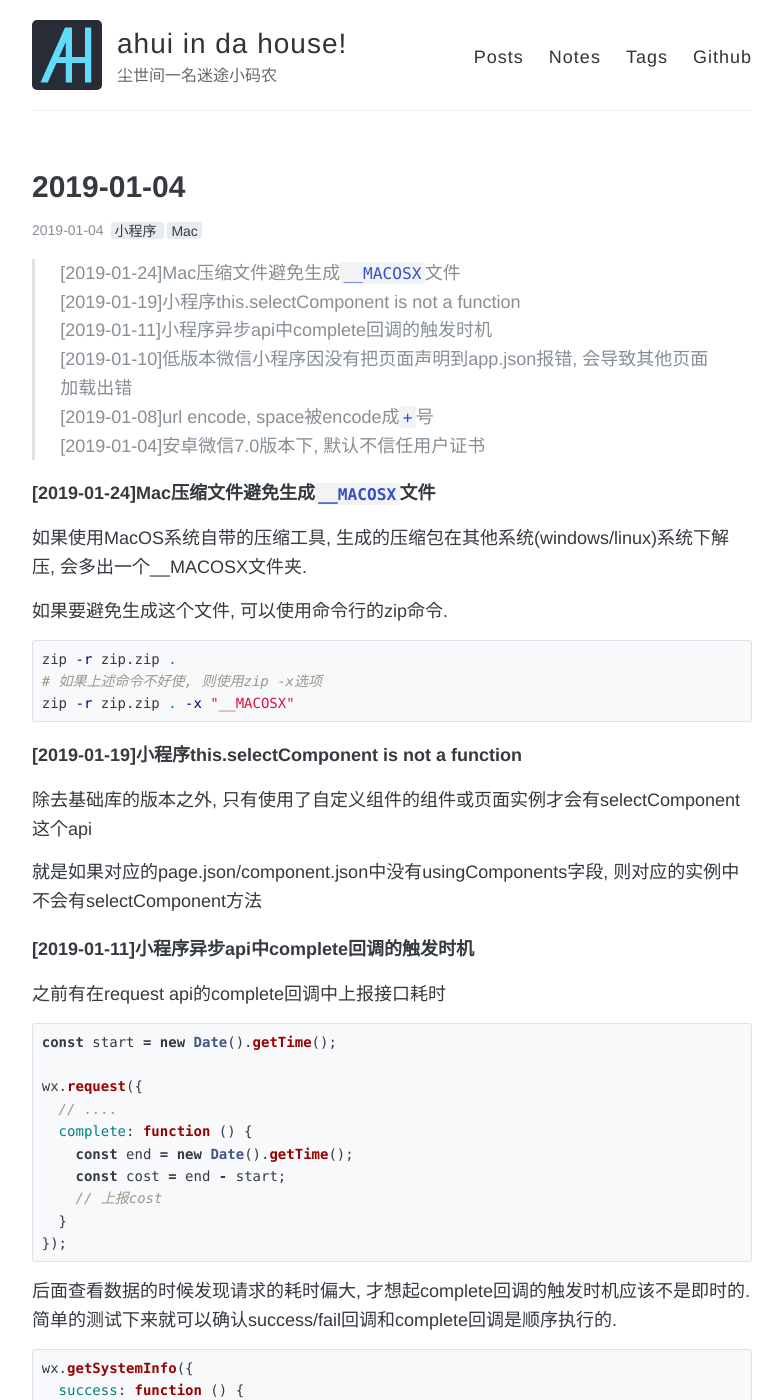
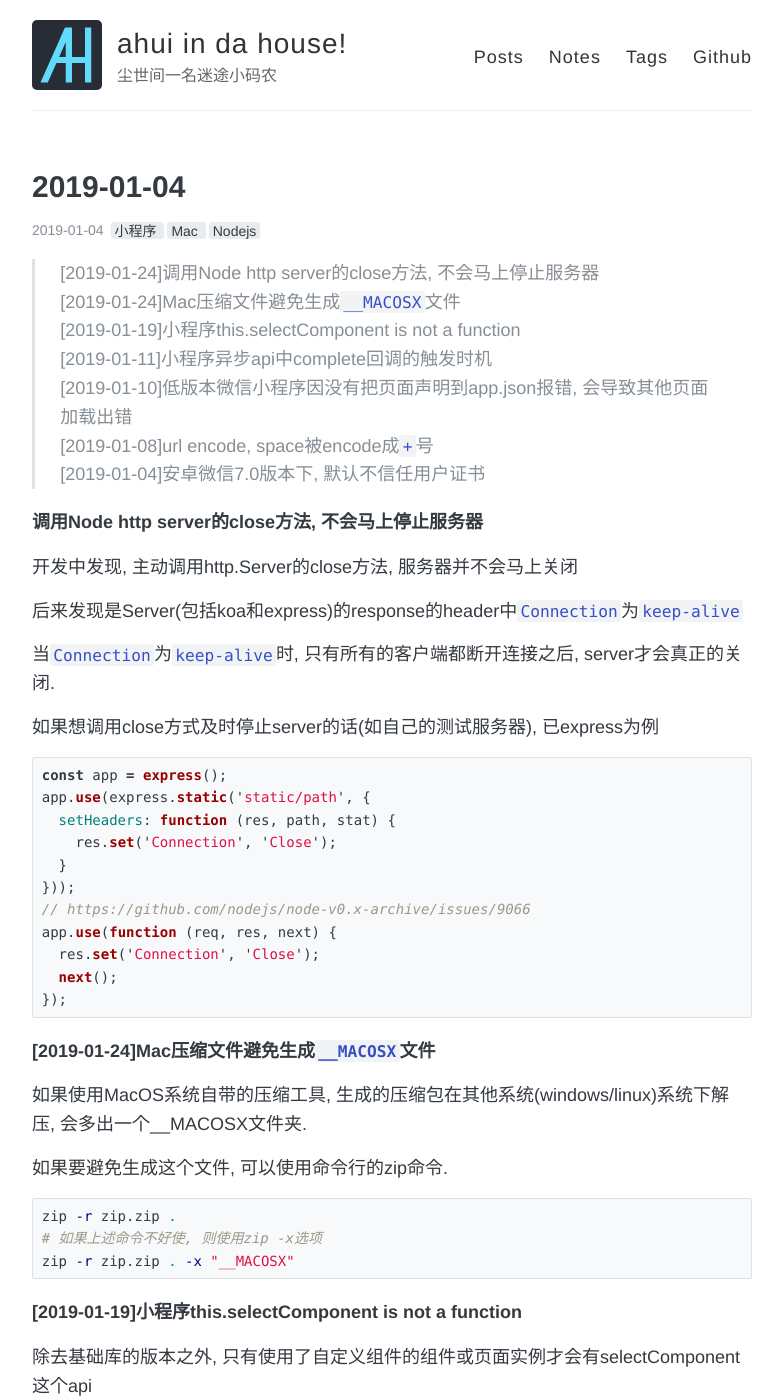
Before and after one commit to funkyLover/blog, a Jekyll site: the page built from notes/_posts/2019-01-04-notes.md, in a window 1280 px wide and 1400 px high. Shown: the whole window, without its empty margins (248-1031 px from the left). Built offline with Jekyll 4.4.1, drawn with Linux system fonts in a browser that asks for light colours; comment, search, counter and statistics services are not loaded.

Commit message:
[note]add;

````diff
--- a/notes/_posts/2019-01-04-notes.md
+++ b/notes/_posts/2019-01-04-notes.md
@@ -2,17 +2,42 @@
 layout: post
 title: "2019-01-04"
 date: 2019-01-04
-tags: [小程序, Mac]
+tags: [小程序, Mac, Nodejs]
 comments: true
 share: true
 ---
 
+> [2019-01-24]调用Node http server的close方法, 不会马上停止服务器 <br>
 > [2019-01-24]Mac压缩文件避免生成`__MACOSX`文件 <br>
 > [2019-01-19]小程序this.selectComponent is not a function <br>
 > [2019-01-11]小程序异步api中complete回调的触发时机 <br>
 > [2019-01-10]低版本微信小程序因没有把页面声明到app.json报错, 会导致其他页面加载出错 <br>
 > [2019-01-08]url encode, space被encode成`+`号 <br>
 > [2019-01-04]安卓微信7.0版本下, 默认不信任用户证书
+
+##### 调用Node http server的close方法, 不会马上停止服务器
+
+开发中发现, 主动调用http.Server的close方法, 服务器并不会马上关闭
+
+后来发现是Server(包括koa和express)的response的header中`Connection`为`keep-alive`
+
+当`Connection`为`keep-alive`时, 只有所有的客户端都断开连接之后, server才会真正的关闭.
+
+如果想调用close方式及时停止server的话(如自己的测试服务器), 已express为例
+
+```js
+const app = express();
+app.use(express.static('static/path', {
+  setHeaders: function (res, path, stat) {
+    res.set('Connection', 'Close');
+  }
+}));
+// https://github.com/nodejs/node-v0.x-archive/issues/9066
+app.use(function (req, res, next) {
+  res.set('Connection', 'Close');
+  next();
+});
+```
 
 ##### [2019-01-24]Mac压缩文件避免生成`__MACOSX`文件
 
````
